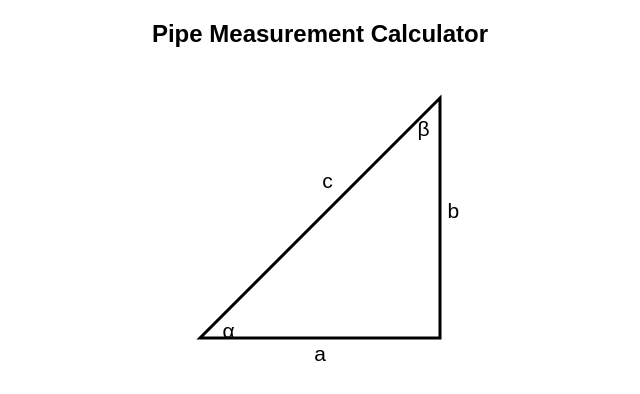
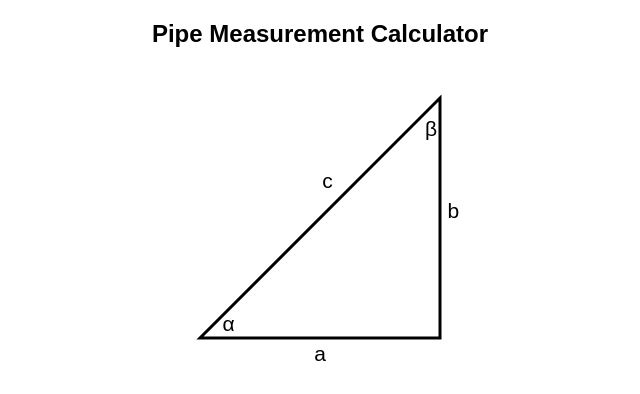
Before and after one commit to tossimmar/pipe-calculator, a plain HTML site: page index.html in a window 1280 px wide. Shown: the top 394 px of the page, 320-960 px from the left. Drawn offline with Linux system fonts and the light colour scheme.

Commit message:
Update index.html

```diff
--- a/index.html
+++ b/index.html
@@ -102,8 +102,8 @@
         <text x="185" y="100" font-size="14">b</text> <!-- Height -->
         <text x="105" y="80" font-size="14" text-anchor="middle">c</text> <!-- Hypotenuse -->
         <!-- Angle Labels (Corrected Positions) -->
-        <text x="35" y="180" font-size="14">α</text> <!-- Alpha (bottom-left corner, inside triangle) -->
-        <text x="165" y="45" font-size="14">β</text> <!-- Beta (top-right corner, inside triangle) -->
+        <text x="35" y="175" font-size="14">α</text> <!-- Alpha (bottom-left corner, inside triangle) -->
+        <text x="170" y="45" font-size="14">β</text> <!-- Beta (top-right corner, inside triangle) -->
     </svg>
     <br>
     <label>a: <input type="number" id="a"></label><br>
```
